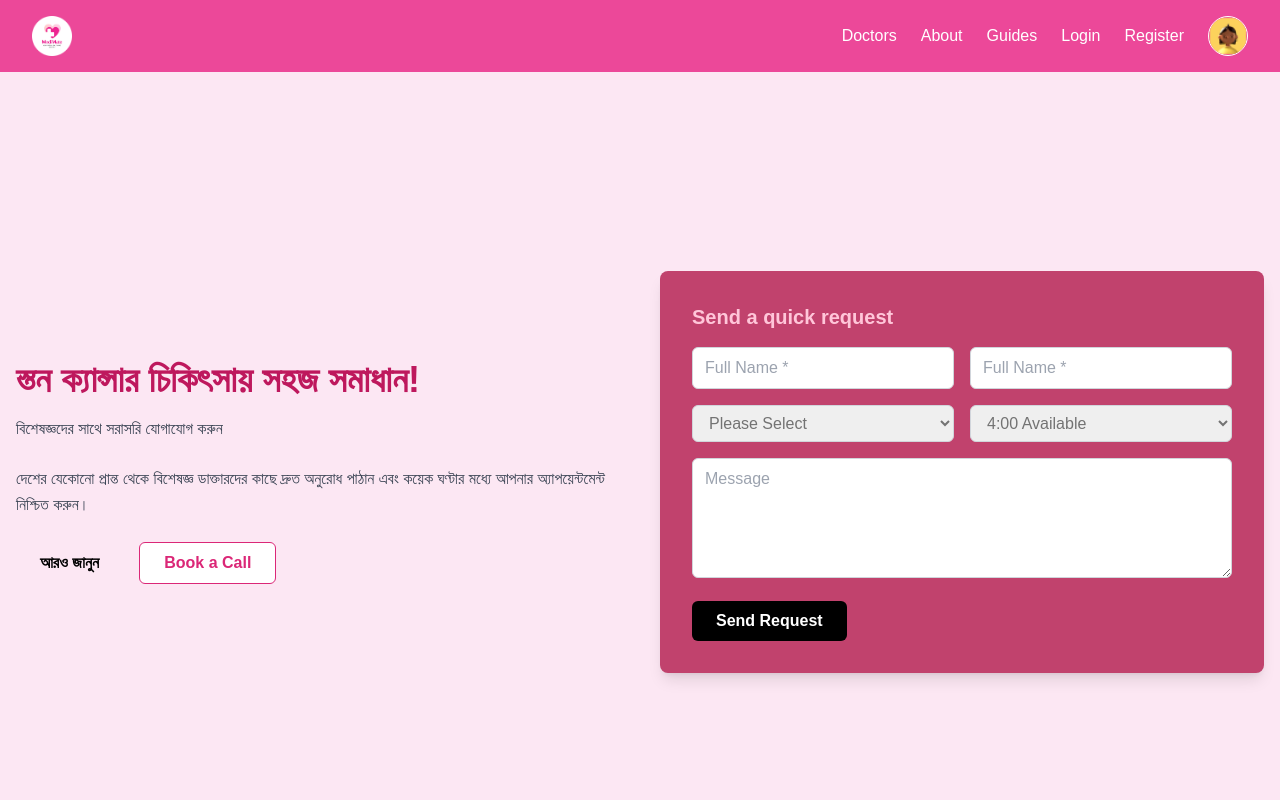
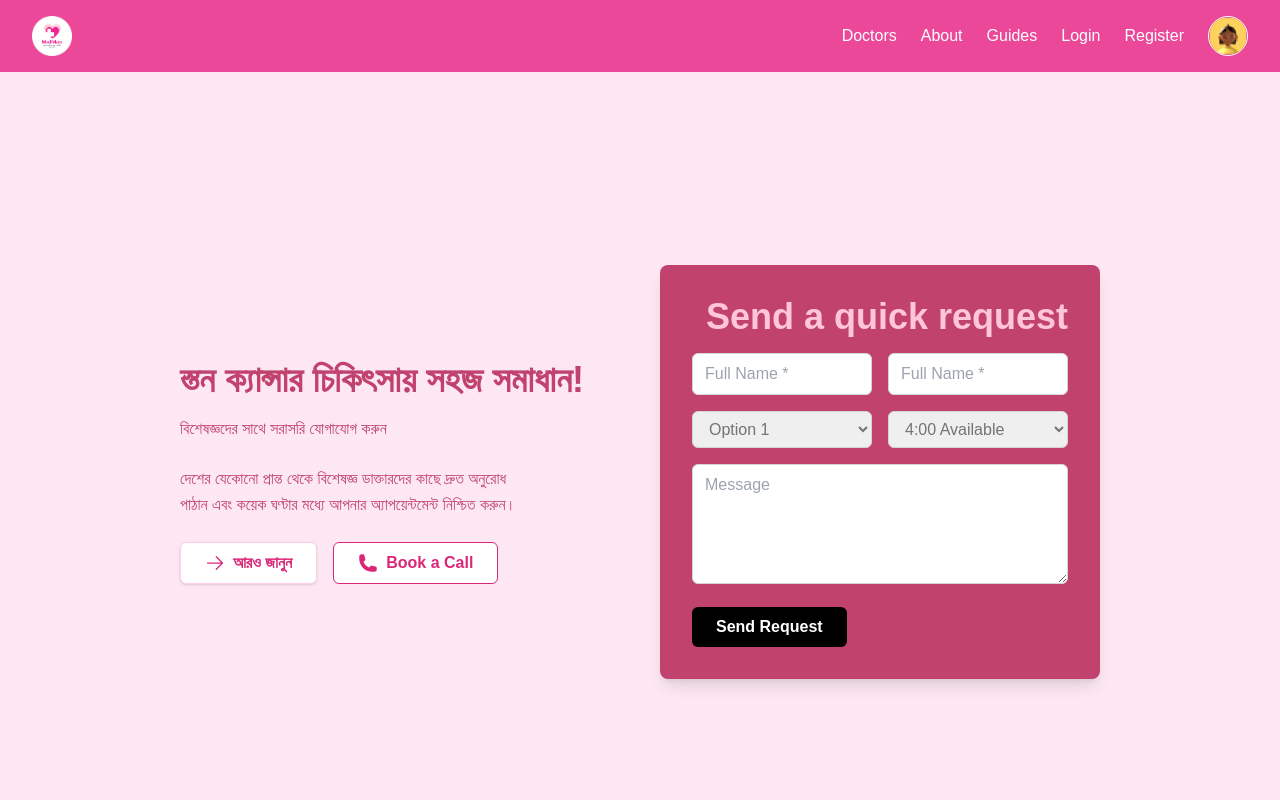
Before and after one commit to engsiam/infinisoftech.com, a Next.js app: page / in a window 1280 px wide. Shown: the top 800 px of the page. Built offline with nearby package versions, Linux system fonts and the light colour scheme.

Commit message:
add hero button

```diff
--- a/app/components/Hero.tsx
+++ b/app/components/Hero.tsx
@@ -2,6 +2,8 @@
 
 import Button from "@/reusable/Button";
 import InputField from "@/reusable/InputField";
+import { ArrowRightIcon } from "@heroicons/react/24/outline";
+import { PhoneIcon } from "@heroicons/react/24/solid";
 
 export default function HeroSection() {
   return (
@@ -9,23 +11,27 @@ export default function HeroSection() {
       <div className="max-w-7xl mx-auto px-4 grid grid-cols-1 lg:grid-cols-2 gap-10">
         {/* Left Content */}
         <div className="flex flex-col justify-center text-center lg:text-left">
-          <h1 className="text-3xl lg:text-4xl font-bold text-pink-700 mb-4">
+          <h1 className="text-3xl lg:text-4xl font-bold text-primary mb-4">
             স্তন ক্যান্সার চিকিৎসায় সহজ সমাধান!
           </h1>
-          <p className="text-gray-700 mb-6 leading-relaxed">
+          <p className="text-primary mb-6 leading-relaxed">
             বিশেষজ্ঞদের সাথে সরাসরি যোগাযোগ করুন
           </p>
-          <p className="text-gray-700 mb-6 leading-relaxed">
-            দেশের যেকোনো প্রান্ত থেকে বিশেষজ্ঞ ডাক্তারদের কাছে দ্রুত অনুরোধ
+          <p className="text-primary mb-6 leading-relaxed">
+            দেশের যেকোনো প্রান্ত থেকে বিশেষজ্ঞ ডাক্তারদের কাছে দ্রুত অনুরোধ{" "}
+            <br className="hidden sm:block" />
             পাঠান এবং কয়েক ঘণ্টার মধ্যে আপনার অ্যাপয়েন্টমেন্ট নিশ্চিত করুন।
           </p>
           <div className="flex justify-center lg:justify-start gap-4">
             <Button
               text="আরও জানুন"
-              onClick={() => alert("আরও জানুন clicked!")}
+              iconLeft={<ArrowRightIcon className="text-pink-600" />}
+              className="bg-white text-pink-600 border border-pink-200 shadow hover:bg-pink-50"
+              onClick={() => alert("Left Icon Button Clicked")}
             />
             <Button
               text="Book a Call"
+              iconLeft={<PhoneIcon className="text-pink-600" />}
               className="bg-white text-pink-600 border border-pink-600 hover:bg-gray-100"
               onClick={() => alert("Book a Call clicked!")}
             />
@@ -33,11 +39,11 @@ export default function HeroSection() {
         </div>
 
         {/* Right Form */}
-        <div className="bg-[#C1426D] rounded-lg shadow-lg p-6 lg:p-8">
-          <h2 className="text-xl font-bold text-[#FFC6D9] mb-4">
+        <div className="bg-[#C1426D] rounded-lg shadow-lg p-6 lg:p-8 w-[440px] lg:text-right">
+          <h2 className="text-4xl font-bold text-[#FFC6D9] mb-4">
             Send a quick request
           </h2>
-          <form className="space-y-4">
+          <form className="space-y-4 ">
             <div className="flex gap-4">
               <InputField
                 type="text"
--- a/app/reusable/Button.tsx
+++ b/app/reusable/Button.tsx
@@ -1,26 +1,27 @@
 "use client";
 
-import { ReactNode } from "react";
+import { ReactNode, ButtonHTMLAttributes } from "react";
 
-interface ButtonProps {
+// Define props for the Button component
+interface ButtonProps extends ButtonHTMLAttributes<HTMLButtonElement> {
   text: string; // Button text
-  onClick?: () => void; // Click handler
-  className?: string; // Additional Tailwind classes
   iconLeft?: ReactNode; // Optional left-side icon
   iconRight?: ReactNode; // Optional right-side icon
 }
 
-const Button: React.FC<ButtonProps> = ({
+const Button = ({
   text,
   onClick,
   className = "",
   iconLeft,
   iconRight,
-}) => {
+  ...rest
+}: ButtonProps) => {
   return (
     <button
       onClick={onClick}
       className={`flex items-center justify-center gap-2 px-6 py-2 rounded-md font-semibold focus:outline-none ${className}`}
+      {...rest}
     >
       {iconLeft && <span className="w-5 h-5">{iconLeft}</span>}
       <span>{text}</span>
--- a/app/reusable/FAQItem.tsx
+++ b/app/reusable/FAQItem.tsx
@@ -1,25 +1,26 @@
-
-
 "use client";
 
-import React, { useState } from "react";
+import { useState } from "react";
 
 interface FAQItemProps {
   question: string;
   answer: string;
 }
 
-const FAQItem: React.FC<FAQItemProps> = ({ question, answer }) => {
-  const [isOpen, setIsOpen] = useState<boolean>(false);
+const FAQItem = ({ question, answer }: FAQItemProps) => {
+  const [isOpen, setIsOpen] = useState(false);
+
+  const toggleOpen = () => setIsOpen((prev) => !prev);
 
   return (
     <div className="border-b border-gray-300 py-3">
       <button
-        onClick={() => setIsOpen(!isOpen)}
-        className="flex justify-between w-full text-left text-gray-800 font-semibold"
+        onClick={toggleOpen}
+        className="flex justify-between w-full text-left text-gray-800 font-semibold focus:outline-none"
+        aria-expanded={isOpen}
       >
         {question}
-        <span>{isOpen ? "−" : "+"}</span>
+        <span className="text-lg">{isOpen ? "−" : "+"}</span>
       </button>
       {isOpen && <p className="mt-2 text-gray-600">{answer}</p>}
     </div>
--- a/app/reusable/InputField.tsx
+++ b/app/reusable/InputField.tsx
@@ -1,20 +1,28 @@
 "use client";
+
+import { InputHTMLAttributes, TextareaHTMLAttributes, SelectHTMLAttributes } from "react";
 
 interface InputFieldProps {
   label?: string; // Optional label
-  type: "text" | "textarea" | "select" | "email"; // Type options
-  placeholder?: string;
-  name: string;
-  options?: { value: string; label: string }[]; // Dropdown options
+  type: "text" | "textarea" | "select" | "email"; // Supported types
+  placeholder?: string; // Placeholder text
+  name: string; // Input name
+  options?: { value: string; label: string }[]; // Dropdown options for select
 }
 
-const InputField: React.FC<InputFieldProps> = ({
+// Merge input attributes for reusability
+type NativeInputProps = InputHTMLAttributes<HTMLInputElement>;
+type NativeTextareaProps = TextareaHTMLAttributes<HTMLTextAreaElement>;
+type NativeSelectProps = SelectHTMLAttributes<HTMLSelectElement>;
+
+const InputField = ({
   label,
   type,
   placeholder,
   name,
   options,
-}) => {
+  ...rest
+}: InputFieldProps & NativeInputProps & NativeTextareaProps & NativeSelectProps) => {
   return (
     <div className="w-full">
       {label && (
@@ -22,20 +30,27 @@ const InputField: React.FC<InputFieldProps> = ({
           {label}
         </label>
       )}
-      {type === "textarea" ? (
+
+      {/* Render a textarea */}
+      {type === "textarea" && (
         <textarea
           id={name}
           name={name}
           placeholder={placeholder}
           className="w-full h-[120px] border border-gray-300 px-3 py-2 rounded-md focus:outline-pink-600 text-[#737373]"
+          {...rest}
         />
-      ) : type === "select" && options ? (
+      )}
+
+      {/* Render a select dropdown */}
+      {type === "select" && options && (
         <select
           id={name}
           name={name}
           className="w-full border border-gray-300 px-3 py-2 rounded-md focus:outline-pink-600 text-[#737373]"
+          {...rest}
         >
-          <option value="" disabled selected>
+          <option value="" disabled>
             {placeholder || "Please Select"}
           </option>
           {options.map((option) => (
@@ -44,13 +59,17 @@ const InputField: React.FC<InputFieldProps> = ({
             </option>
           ))}
         </select>
-      ) : (
+      )}
+
+      {/* Render an input field */}
+      {type !== "textarea" && type !== "select" && (
         <input
           id={name}
           type={type}
           name={name}
           placeholder={placeholder}
           className="w-full border border-gray-300 px-3 py-2 rounded-md focus:outline-pink-600 text-[#737373]"
+          {...rest}
         />
       )}
     </div>
--- a/tailwind.config.ts
+++ b/tailwind.config.ts
@@ -10,7 +10,7 @@ const config: Config = {
   theme: {
   	extend: {
   		colors: {
-  			background: 'var(--background)',
+  			primary:"#C1426D",
   			foreground: 'var(--foreground)'
   		},
   		borderRadius: {
```
